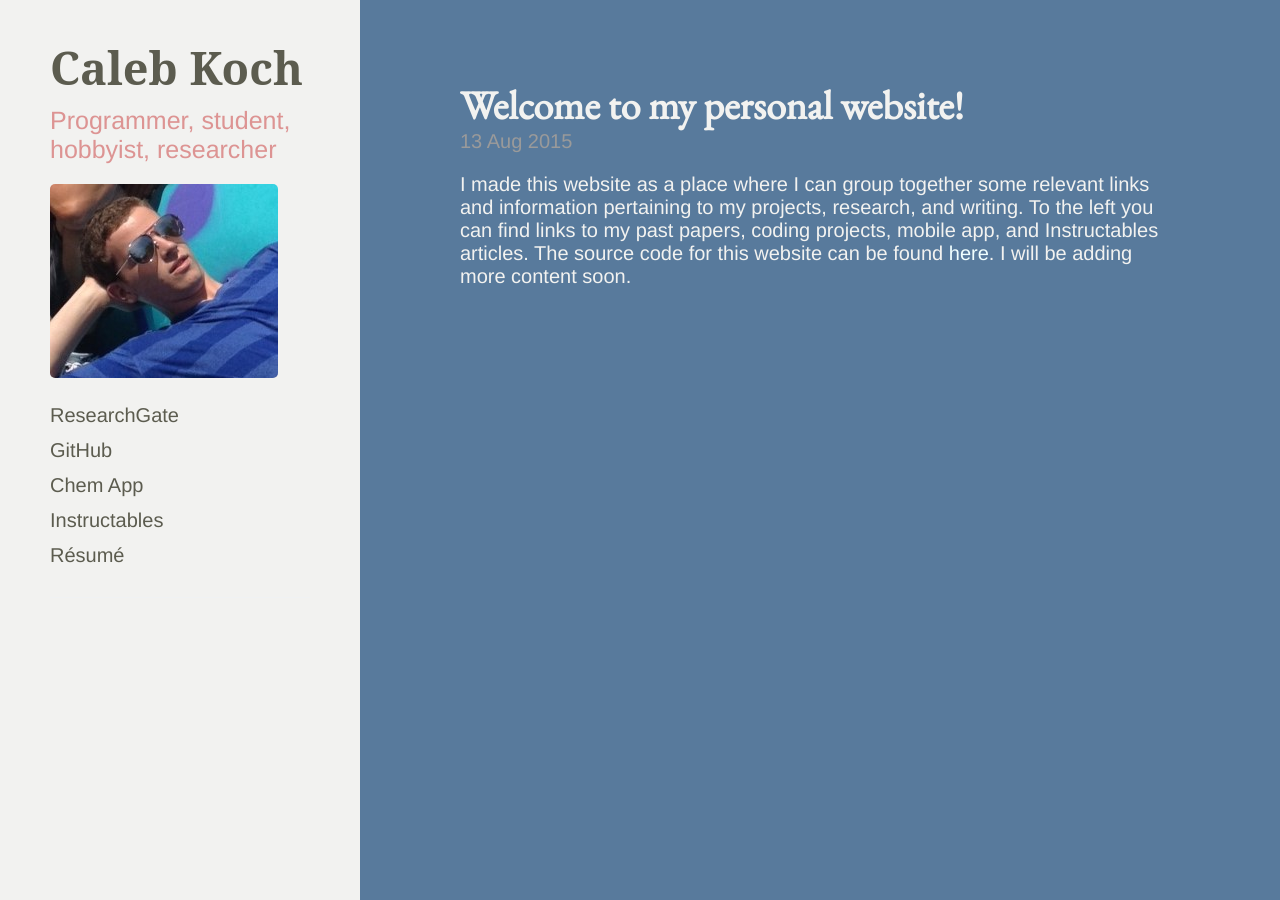
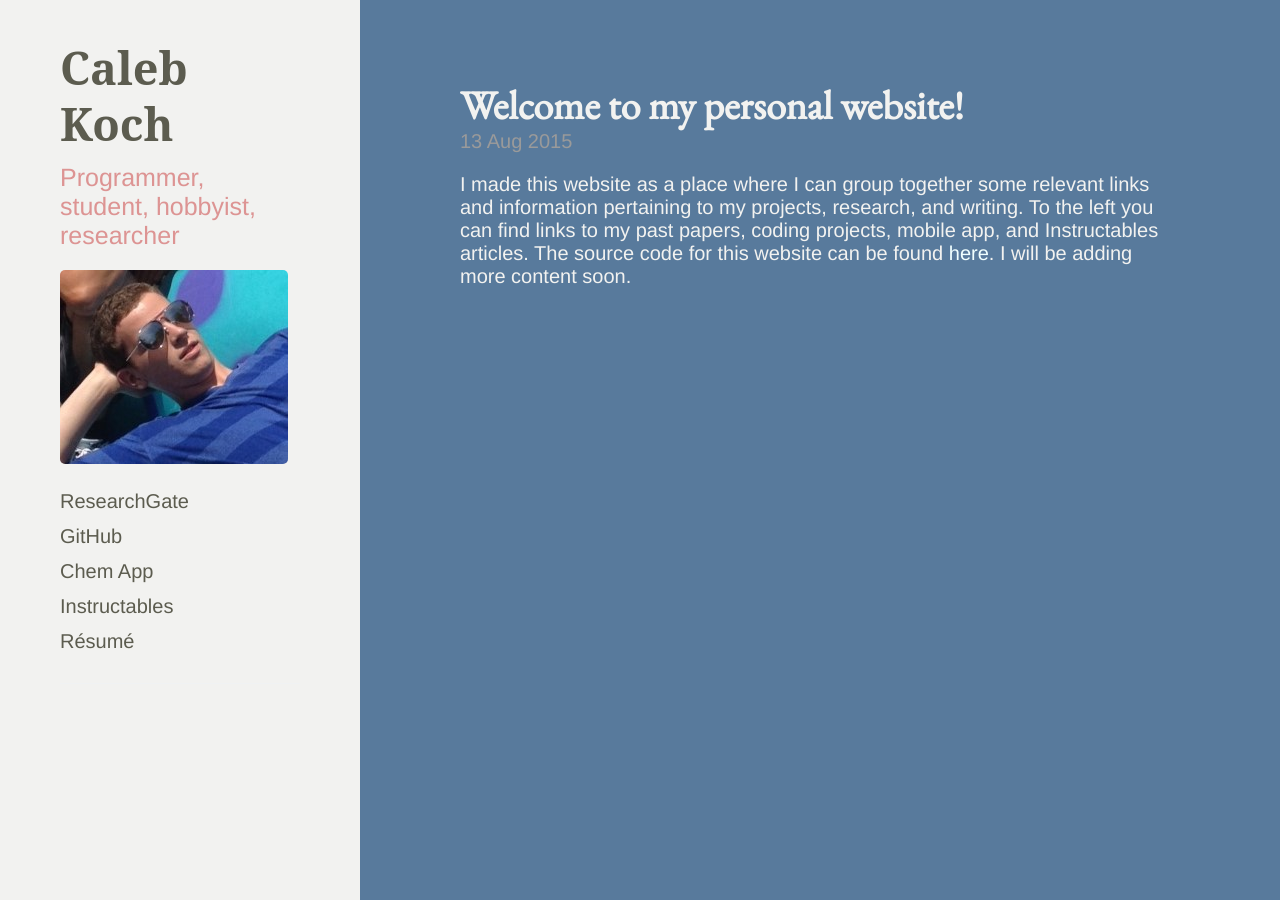
Before and after one commit to cakoch10/cakoch10.github.io, a Jekyll site: the page built from index.html, in a window 1280 px wide. Built offline with Jekyll 4.4.1, drawn with Linux system fonts in a browser that asks for light colours; Markdown is read by kramdown in place of the engine named in the settings; the list of posts is cut into pages by our own code.

Commit message:
Update blackdoc.css

```diff
--- a/public/css/blackdoc.css
+++ b/public/css/blackdoc.css
@@ -165,7 +165,7 @@ tbody tr:nth-child(odd) th {
 
 .sidebar {
   text-align: center;
-  padding: 2rem 1.5rem;
+  padding: 2rem 2rem;
   color: rgba(200, 54, 54,.5);
   background-color: #f2f2f0;
   overflow: auto;
```
